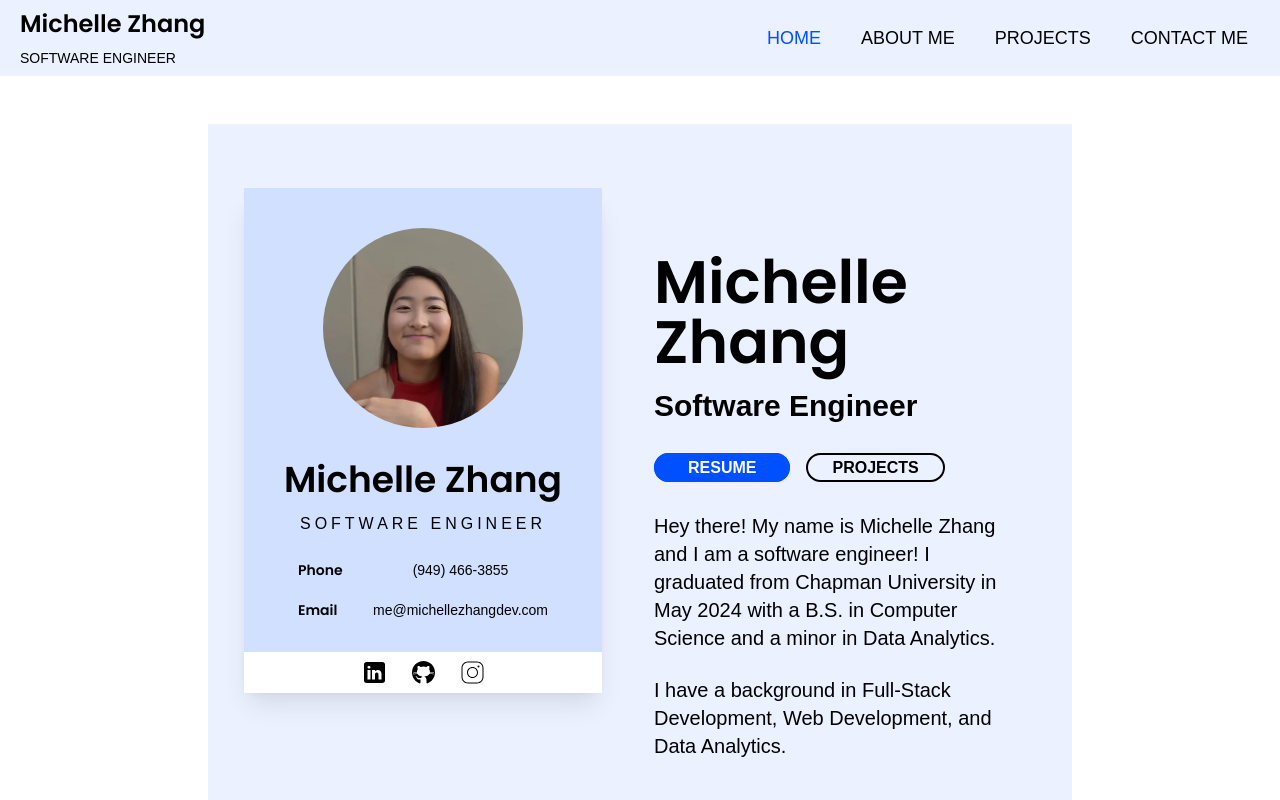
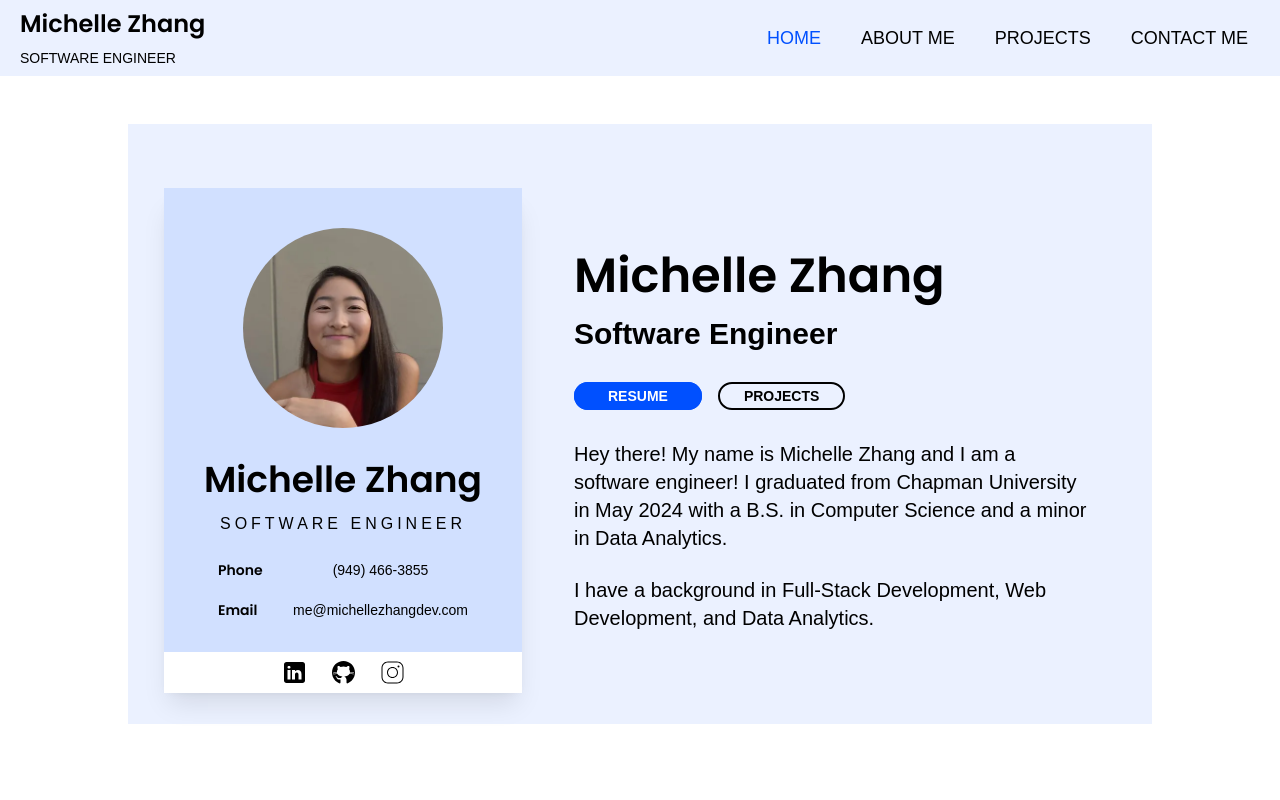
Before and after one commit to michelleezhangg/Personal-Website-Portfolio, a Next.js app: page / in a window 1280 px wide. Shown: the top 800 px of the page. Built offline with nearby package versions, Linux system fonts and the light colour scheme.

Commit message:
Adjust padding to fit all text

```diff
--- a/src/app/components/ContactMeSection.jsx
+++ b/src/app/components/ContactMeSection.jsx
@@ -69,7 +69,7 @@ const ContactMeSection = () => {
   if (!mounted) return null;
 
   return (
-    <section id="contact-me" className="section bg-lightblue">
+    <section id="contact-me" className="hero section bg-lightblue">
       {/* Section Title */}
       <div className="flex flex-col items-center">
         <h1 className="title section-major-heading">Contact Me</h1>
--- a/src/app/components/HeroSection.jsx
+++ b/src/app/components/HeroSection.jsx
@@ -1,15 +1,16 @@
 "use client";
 import React, { useState, useEffect } from "react";
+import PropTypes from "prop-types";
 import Image from "next/image";
 import Link from "next/link";
 import { Link as ScrollLink } from "react-scroll";
+import useMediaQuery from "@/hooks/useMediaQuery";
 import { PERSONAL, SOCIAL_LINKS, SOCIAL_ICONS } from "../constants";
-import useMediaQuery from "@/hooks/useMediaQuery";
 
 const HeroSection = () => {
   const [mounted, setMounted] = useState(false);
 
-  const isMd = useMediaQuery("(min-width: 768px)");
+  const isMd = useMediaQuery("(min-width: 1076px)");
 
   useEffect(() => {
     setMounted(true);
@@ -28,7 +29,7 @@ const HeroSectionDesktop = () => {
         <ProfileCard isMd={false} />
         {/* Right Side: Introduction Card */}
         <div className="p-10 pt-16">
-          <h1 className="title mb-4 text-6xl">{PERSONAL.name}</h1>
+          <h1 className="title mb-4 text-5xl hero-md:text-6xl">{PERSONAL.name}</h1>
           <h3 className="text-3xl font-semibold">{PERSONAL.role}</h3>
           <HeroSectionBio />
         </div>
@@ -41,7 +42,7 @@ const ProfileCard = ({ isMd }) => {
   return (
     <div
       id="home"
-      className="bg-blue p-10 pb-0 mx-10 lg:m-3 lg:mt-0 flex flex-col items-center max-h-[500px] max-w-[400px] shadow-xl md:section"
+      className="bg-blue p-10 pb-0 mx-10 lg:m-3 lg:mt-0 flex flex-col items-center lg:max-h-[500px] max-w-[400px] shadow-xl md:section"
     >
       <Image
         src="/images/profile.png"
@@ -65,7 +66,8 @@ const ProfileCard = ({ isMd }) => {
         <p className="flex justify-center text-sm whitespace-nowrap">
           {PERSONAL.email}
         </p>
-      </div>
+    </div>
+      {isMd && <HeroSectionBio />}
       {/* Social Media Icons */}
       <div className="flex flex-row gap-6 bg-white self-stretch -mx-10 mt-8 py-2 items-center justify-center">
         <Link href={SOCIAL_LINKS.linkedin}>
@@ -97,13 +99,32 @@ const ProfileCard = ({ isMd }) => {
   );
 };
 
+ProfileCard.propTypes = {
+  isMd: PropTypes.bool.isRequired,
+};
+
+const PhoneAndEmail = () => {
+  return (
+    <div className="grid grid-cols-[75px_1fr]">
+      <p className="title text-sm mb-5 font-black">Phone</p>
+      <p className="flex justify-center text-sm mb-5 whitespace-nowrap">
+        {PERSONAL.phone_number}
+      </p>
+      <p className="title text-sm font-black">Email</p>
+      <p className="flex justify-center text-sm whitespace-nowrap">
+        {PERSONAL.email}
+      </p>
+    </div>
+  );
+}
+
 const HeroSectionBio = () => {
   return (
     <>
-      <div className="my-8">
+      <div className="lg:my-8 my-4">
         <Link
           href="/assets/resume.pdf"
-          className="button blue-button px-8 mr-4"
+          className="button blue-button lg:text-md text-sm px-8 mr-4"
         >
           Resume
         </Link>
@@ -113,15 +134,15 @@ const HeroSectionBio = () => {
           smooth="true"
           offset={-200}
           duration={500}
-          className="button transparent-button px-6"
+          className="button transparent-button lg:text-md text-sm px-6"
           role="button"
           tabIndex={0}
         >
           Projects
         </ScrollLink>
       </div>
-      <p className="text-xl mb-6">{PERSONAL.intro}</p>
-      <p className="text-xl mb-6">{PERSONAL.background}</p>
+      <p className="lg:text-xl text-sm mb-6">{PERSONAL.intro}</p>
+      <p className="lg:text-xl text-sm mb-6">{PERSONAL.background}</p>
     </>
   );
 };
--- a/src/app/globals.css
+++ b/src/app/globals.css
@@ -58,6 +58,7 @@ body {
   margin-left: 160px;
   margin-right: 160px;
   padding-top: 40px;
+  max-width: 75rem;
 }
 
 .section-box {
@@ -104,7 +105,21 @@ body {
 }
 
 /* Responsive Design */
-@media (max-width: 768px) {
+@media (min-width: 1137px) and (max-width: 1297px) {
+  .section {
+    margin-left: 80px;
+    margin-right: 80px;
+  }
+}
+
+@media (min-width: 1076px) and (max-width: 1136px) {
+  .section {
+    margin-left: 55px;
+    margin-right: 55px;
+  }
+}
+
+@media (max-width: 1075px) {
   .section {
     margin-left: 40px;
     margin-right: 40px;
@@ -136,6 +151,8 @@ body {
   }
 }
 
+
+
 /* Testing */
 .test {
   border: 1px solid red;
--- a/tailwind.config.js
+++ b/tailwind.config.js
@@ -14,6 +14,9 @@ module.exports = {
         lightblue: "#ebf1ff",
         blue: "#d1e0ff",
       },
+      screens: {
+        "hero-md": "1390px",
+      }
     },
   },
   plugins: [],
```
